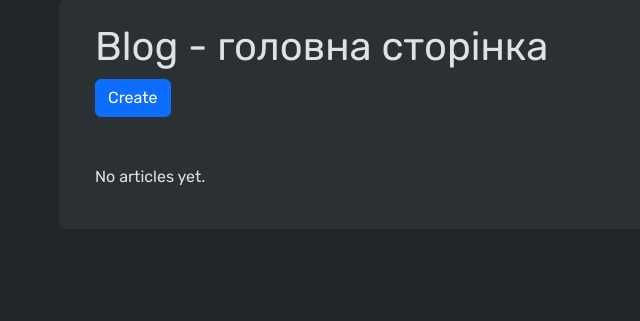
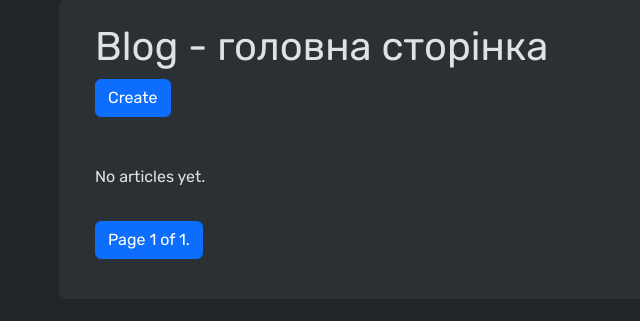
Before and after one commit to Dotpakc/TimEnought_store, a Django app: page /blog/ in a window 1280 px wide. Shown: the part 121-442 px from the top of the page, without its empty margins (11-651 px from the left). Run offline with Django 4.2, Linux system fonts and the light colour scheme; the visitor is signed in with stand-in values (Sample User, id 1); data that the repository does not hold is empty; some libraries are stand-ins or nearby versions.

Commit message:
pagination, tags fix

```diff
--- a/blog/templates/blog/list.html
+++ b/blog/templates/blog/list.html
@@ -10,7 +10,7 @@
 
     <div class="row row-cols-3 g-4">
 
-        {% for article in articles %}
+        {% for article in page_articles %}
             <div class="col">
                 <div class="card">
                     <a href="{% url 'details' article.slug %}" class = "text-decoration-none text-white">
@@ -41,4 +41,21 @@
 
 
     </div>
+
+      <nav class='mt-3 justify-content-center align-center' aria-label="Page navigation example">
+        <ul class="pagination">
+
+                {% if page_articles.has_previous %}
+                    <li class="page-item"><a class="page-link" href="?page=1">&laquo; first</a></li>
+                    <li class="page-item"><a class="page-link" href="?page={{ page_articles.previous_page_number }}">previous</a></li>
+                {% endif %}
+
+              <li class="page-item active"><span class="page-link">Page {{ page_articles.number }} of {{ page_articles.paginator.num_pages }}.</span></li>
+
+              {% if page_articles.has_next %}
+              <li class="page-item"><a class="page-link" href="?page={{ page_articles.next_page_number }}">next</a></li>
+                <li class="page-item"><a class="page-link" href="?page={{ page_articles.paginator.num_pages }}">last &raquo;</a></li>
+                {% endif %}
+        </ul>
+      </nav>
 {% endblock %}
--- a/blog/views.py
+++ b/blog/views.py
@@ -3,6 +3,7 @@ from django.shortcuts import render, get_object_or_404, redirect
 from django.contrib.auth.decorators import login_required
 from django.contrib import messages
 
+from django.core.paginator import Paginator
 
 from .forms import CommentForm, ArticleForm
 from .models import Article
@@ -33,7 +34,10 @@ def articles_list(request):
     if not request.user.is_authenticated:
         return render(request, 'blog/error_login.html', {'title': "Помилка доступу"})
     articles = Article.objects.filter(status='active')
-    return render(request, 'blog/list.html', {'articles': articles,'title': "Blog - головна сторінка"})
+    paginator = Paginator(articles, 2)
+    page_number = request.GET.get("page")
+    page_articles = paginator.get_page(page_number)
+    return render(request, 'blog/list.html', {'page_articles': page_articles,'title': "Blog - головна сторінка"})
 
 
 
--- a/core/templates/core/base.html
+++ b/core/templates/core/base.html
@@ -46,6 +46,7 @@
 
     <div class="container">
 
+
       {% block hero %} {% endblock hero %}
 
       {% if messages %}
```
Also changed, not shown: blog/forms.py (+17 -10 lines).
